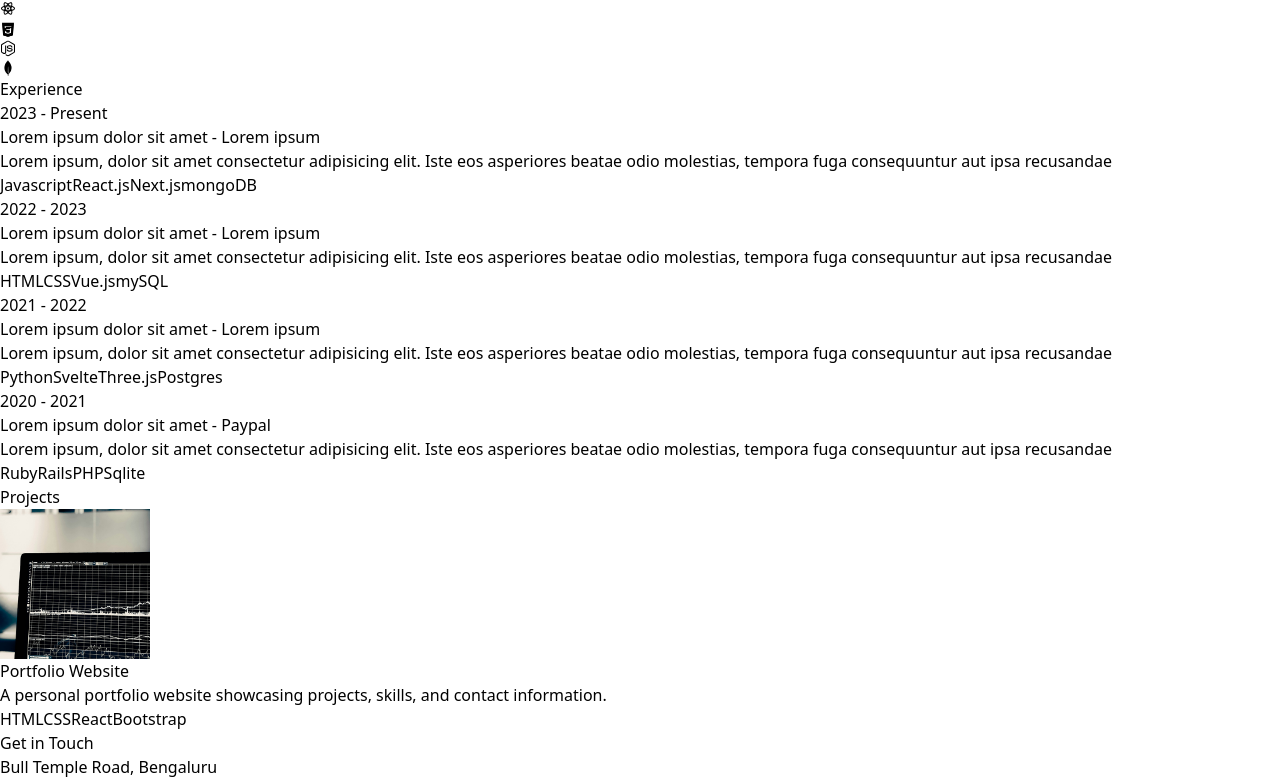
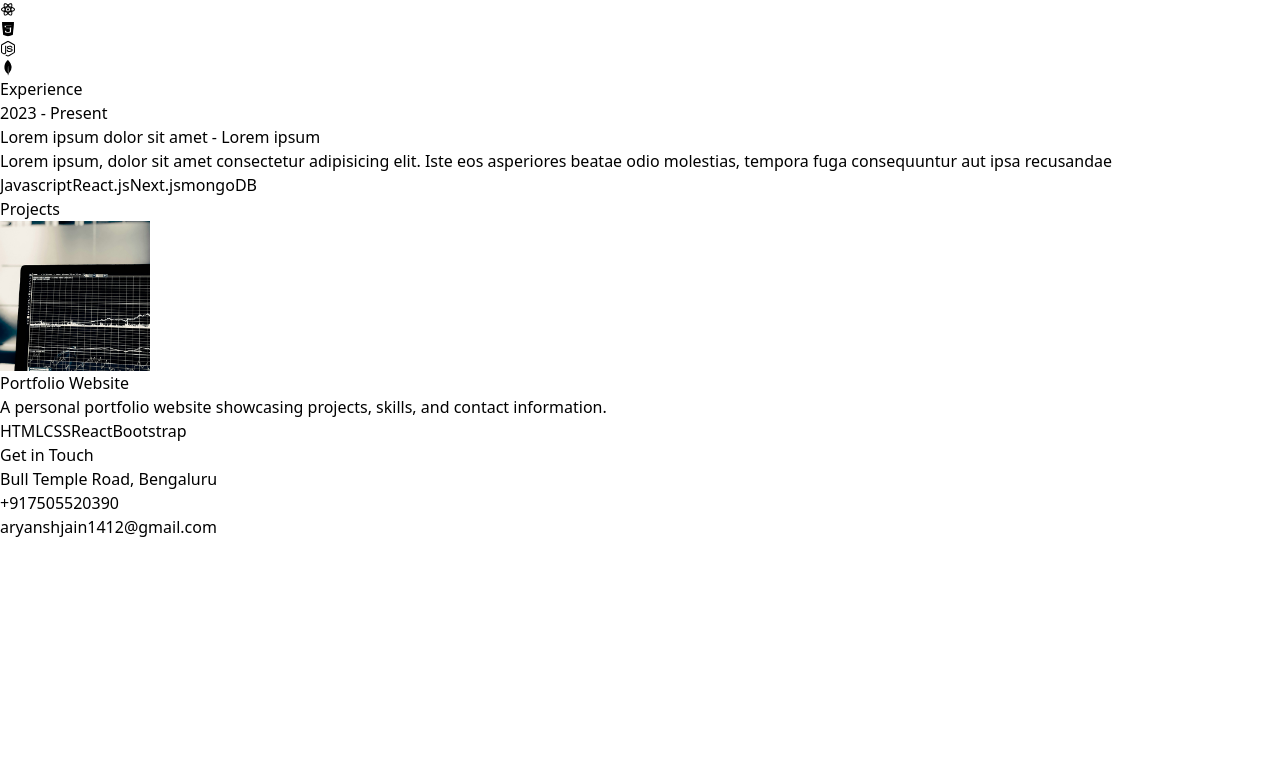
Before and after one commit to Aryansh1412/personal-portfolio, a React (Vite) app: page / in a window 1280 px wide. Shown: the part 1367-2150 px from the top of the page. After the commit the page ends 1906 px from the top, so only its background shows below. Built offline with nearby package versions, Linux system fonts and the light colour scheme.

Commit message:
profilepic

```diff
--- a/src/constants/index.js
+++ b/src/constants/index.js
@@ -15,27 +15,27 @@
         description: "Lorem ipsum, dolor sit amet consectetur adipisicing elit. Iste eos asperiores beatae odio molestias, tempora fuga consequuntur aut ipsa recusandae",
         technologies: ["Javascript", "React.js", "Next.js", "mongoDB"],
       },
-      {
-        year: "2022 - 2023",
-        role: "Lorem ipsum dolor sit amet",
-        company: "Lorem ipsum",
-        description: "Lorem ipsum, dolor sit amet consectetur adipisicing elit. Iste eos asperiores beatae odio molestias, tempora fuga consequuntur aut ipsa recusandae",
-        technologies: ["HTML", "CSS", "Vue.js", "mySQL"],
-      },
-      {
-        year: "2021 - 2022",
-        role: "Lorem ipsum dolor sit amet",
-        company: "Lorem ipsum",
-        description: "Lorem ipsum, dolor sit amet consectetur adipisicing elit. Iste eos asperiores beatae odio molestias, tempora fuga consequuntur aut ipsa recusandae",
-        technologies: ["Python", "Svelte", "Three.js", "Postgres"],
-      },
-      {
-        year: "2020 - 2021",
-        role: "Lorem ipsum dolor sit amet",
-        company: "Paypal",
-        description: "Lorem ipsum, dolor sit amet consectetur adipisicing elit. Iste eos asperiores beatae odio molestias, tempora fuga consequuntur aut ipsa recusandae",
-        technologies: ["Ruby", "Rails", "PHP", "Sqlite"],
-      },
+      // {
+      //   year: "2022 - 2023",
+      //   role: "Lorem ipsum dolor sit amet",
+      //   company: "Lorem ipsum",
+      //   description: "Lorem ipsum, dolor sit amet consectetur adipisicing elit. Iste eos asperiores beatae odio molestias, tempora fuga consequuntur aut ipsa recusandae",
+      //   technologies: ["HTML", "CSS", "Vue.js", "mySQL"],
+      // },
+      // {
+      //   year: "2021 - 2022",
+      //   role: "Lorem ipsum dolor sit amet",
+      //   company: "Lorem ipsum",
+      //   description: "Lorem ipsum, dolor sit amet consectetur adipisicing elit. Iste eos asperiores beatae odio molestias, tempora fuga consequuntur aut ipsa recusandae",
+      //   technologies: ["Python", "Svelte", "Three.js", "Postgres"],
+      // },
+      // {
+      //   year: "2020 - 2021",
+      //   role: "Lorem ipsum dolor sit amet",
+      //   company: "Paypal",
+      //   description: "Lorem ipsum, dolor sit amet consectetur adipisicing elit. Iste eos asperiores beatae odio molestias, tempora fuga consequuntur aut ipsa recusandae",
+      //   technologies: ["Ruby", "Rails", "PHP", "Sqlite"],
+      // },
     ];
 
     export const PROJECTS = [
```
